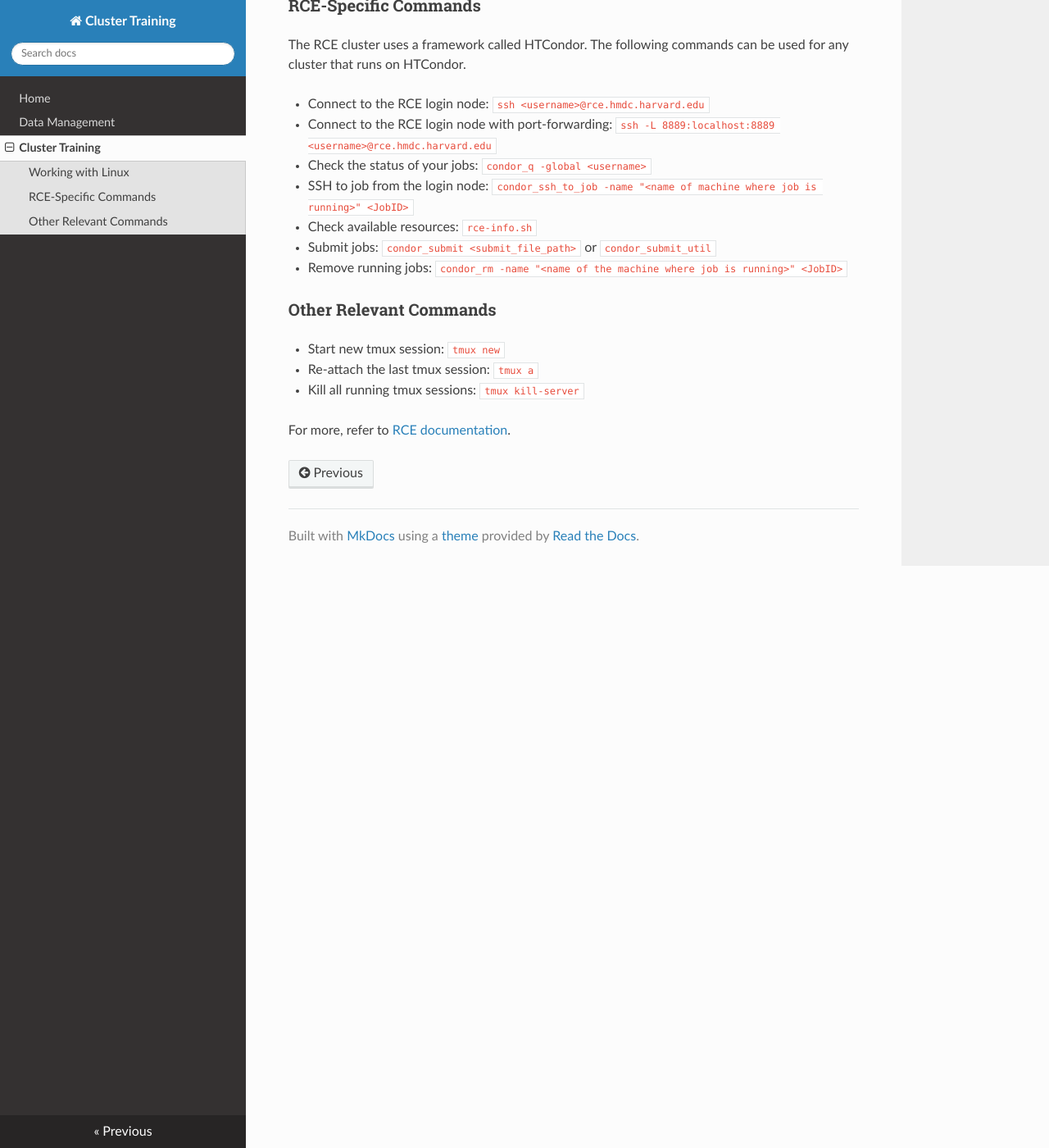
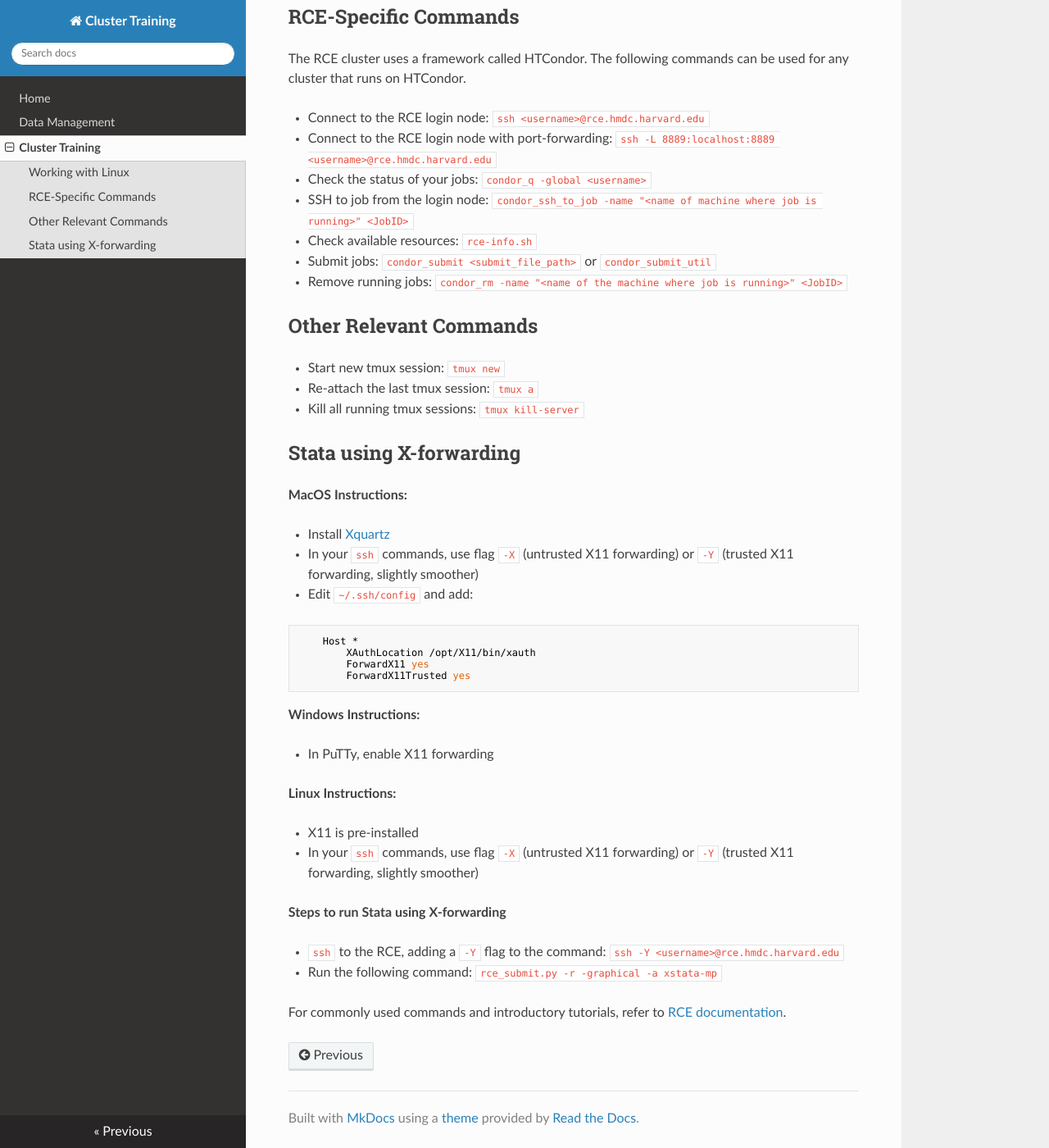
Before and after one commit to fagan2888/workshop-cluster-training, an MkDocs documentation site: the page built from docs/basic_cluster_usage.md, in a window 1280 px wide and 1400 px high, scrolled down 729 px. Shown: the whole window at 82% size. Built offline with MkDocs 1.6.1, drawn with Linux system fonts in a browser that asks for light colours; nearby versions of some CDN libraries.

Commit message:
Added outline and X-forwarding instructions for mac

````diff
--- a/docs/basic_cluster_usage.md
+++ b/docs/basic_cluster_usage.md
@@ -1,6 +1,6 @@
-## Basic cluster usage
+# Basic cluster usage
 
-### Working with Linux
+## Working with Linux
 The RCE cluster runs on Linux. This section discusses some commands that might be useful for everday cluster usage:
 
 - Change directory: `cd <path to directory>`
@@ -19,7 +19,7 @@ The RCE cluster runs on Linux. This section discusses some commands that might b
 
 For more commonly used commands, [here's](https://www.cheatography.com/davechild/cheat-sheets/linux-command-line/) a cheatsheet
 
-### RCE-Specific Commands
+## RCE-Specific Commands
 The RCE cluster uses a framework called HTCondor. The following commands can be used for any cluster that runs on HTCondor.
 
 - Connect to the RCE login node: `ssh <username>@rce.hmdc.harvard.edu`
@@ -30,9 +30,40 @@ The RCE cluster uses a framework called HTCondor. The following commands can be
 - Submit jobs: `condor_submit <submit_file_path>` or `condor_submit_util`
 - Remove running jobs: `condor_rm -name "<name of the machine where job is running>" <JobID>`
 
-### Other Relevant Commands
+## Other Relevant Commands
 - Start new tmux session: `tmux new`
 - Re-attach the last tmux session: `tmux a`
 - Kill all running tmux sessions: `tmux kill-server`
 
-For more, refer to [RCE documentation](https://rce-docs.hmdc.harvard.edu/book/rce-docs).
+
+## Stata using X-forwarding
+
+**MacOS Instructions:**
+
+- Install [Xquartz](https://www.xquartz.org/)
+- In your `ssh` commands, use flag `-X` (untrusted X11 forwarding) or `-Y` (trusted X11 forwarding, slightly smoother)
+- Edit `~/.ssh/config` and add:
+```
+    Host *
+        XAuthLocation /opt/X11/bin/xauth
+        ForwardX11 yes
+        ForwardX11Trusted yes
+```
+
+
+
+**Windows Instructions:**
+
+- In PuTTy, enable X11 forwarding
+
+**Linux Instructions:**
+
+- X11 is pre-installed
+- In your `ssh` commands, use flag `-X` (untrusted X11 forwarding) or `-Y` (trusted X11 forwarding, slightly smoother)
+
+**Steps to run Stata using X-forwarding**
+
+- `ssh` to the RCE, adding a `-Y` flag to the command: `ssh -Y <username>@rce.hmdc.harvard.edu`
+- Run the following command: `rce_submit.py -r -graphical -a xstata-mp`
+
+For commonly used commands and introductory tutorials, refer to [RCE documentation](https://rce-docs.hmdc.harvard.edu/book/rce-docs).
````
Also changed, not shown: additional_notes.md (+8 -0 lines).
